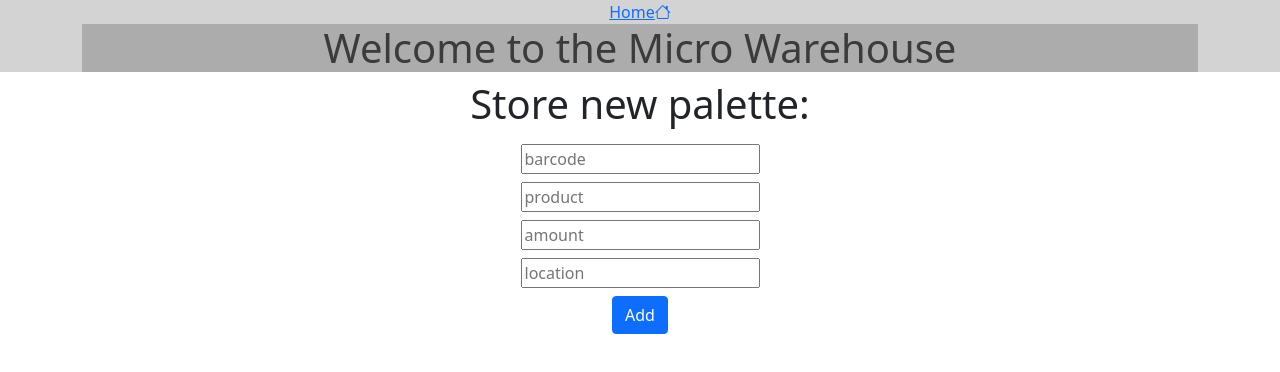
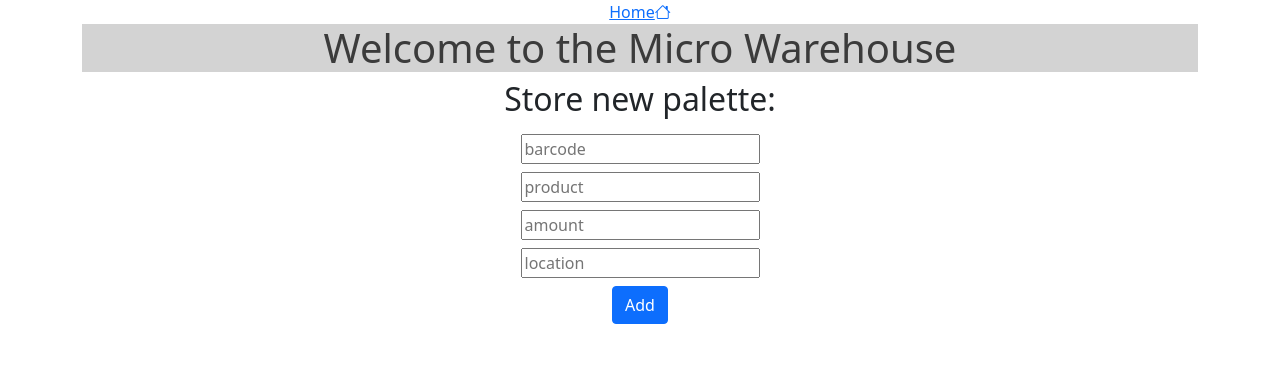
Before and after one commit to KlaraGtknst/tmp-Mircoservices, an Angular app in the folder MicroWarehouse/micro-warehouse-frontend/: page /store-tasks/add-palette in a window 1280 px wide. Shown: the top 372 px of the page. Built offline with nearby package versions, Linux system fonts and the light colour scheme.

Commit message:
"updated background, git push test"

```diff
--- a/MicroWarehouse/micro-warehouse-frontend/src/app/app.component.scss
+++ b/MicroWarehouse/micro-warehouse-frontend/src/app/app.component.scss
@@ -1,10 +1,8 @@
-body {
-    background-color: lightgray;
-}
+
 
 h1 {
     color: rgb(59, 59, 59);
-    background-color: rgb(172, 172, 172);
+    background-color: lightgray;
 }
 
 
--- a/MicroWarehouse/micro-warehouse-frontend/src/app/components/add-palette/add-palette.component.html
+++ b/MicroWarehouse/micro-warehouse-frontend/src/app/components/add-palette/add-palette.component.html
@@ -2,7 +2,7 @@
 
     <div class="row d-flex justify-content-center my-2">
         <div class="col d-flex justify-content-center">
-            <h2 class="text-center display-6">Store new palette:</h2>
+            <h2 class="text-center">Store new palette:</h2>
         </div>
     </div>
 
--- a/MicroWarehouse/micro-warehouse-frontend/src/app/components/home/home.component.scss
+++ b/MicroWarehouse/micro-warehouse-frontend/src/app/components/home/home.component.scss
@@ -1,6 +1,4 @@
-.container {
-    background-color: lightgray;
-}
+
 
 .b1 {
     background-color: rgb(71, 71, 71);
--- a/MicroWarehouse/micro-warehouse-frontend/src/app/components/store-tasks/store-tasks.component.html
+++ b/MicroWarehouse/micro-warehouse-frontend/src/app/components/store-tasks/store-tasks.component.html
@@ -2,7 +2,7 @@
 
     <div class="row d-flex justify-content-center my-2">
         <div class="col d-flex justify-content-center">
-            <h2 class="text-center display-6">Warehouse Palettes:</h2>
+            <h2 class="text-center">Warehouse Palettes:</h2>
         </div>
     </div>
 
```
